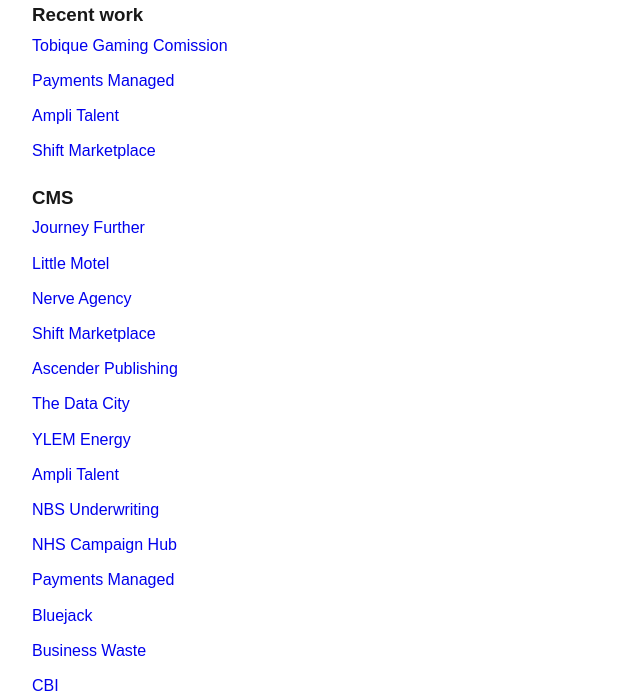
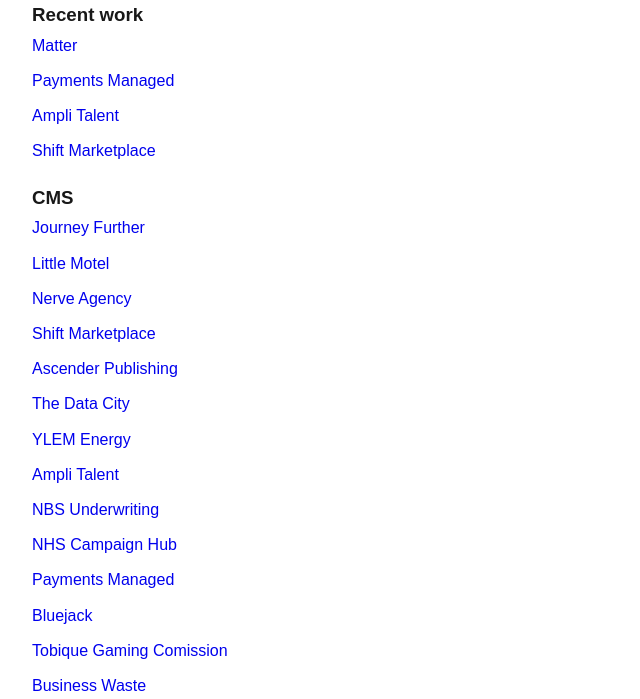
Before and after one commit to notepadwebdev/notepadwebdev.github.io, a plain HTML site: page index.html in a window 1280 px wide. Shown: the part 441-1140 px from the top of the page, without its empty margins (0-640 px from the left). Drawn offline with Linux system fonts and the light colour scheme; no server answers.

Commit message:
New work link.

```diff
--- a/index.html
+++ b/index.html
@@ -119,7 +119,7 @@
                 </header>
                 <h3>Recent work</h3>
                 <ul>
-                    <li><a rel="noreferrer" href="https://thetgc.ca/">Tobique Gaming Comission</a></li>
+                    <li><a rel="noreferrer" href="https://matterb2b.com/">Matter</a></li>
                     <li><a rel="noreferrer" href="https://paymentsmanaged.co.uk/">Payments Managed</a></li>
                     <li><a rel="noreferrer" href="https://amplitalent.com/">Ampli Talent</a></li>
                     <li><a rel="noreferrer" href="https://www.shiftmarketplace.com/">Shift Marketplace</a></li>
@@ -138,8 +138,8 @@
                     <li><a rel="noreferrer" href="https://www.nenc-campaignhub.nhs.uk/">NHS Campaign Hub</a></li>
                     <li><a rel="noreferrer" href="https://paymentsmanaged.co.uk/">Payments Managed</a></li>
                     <li><a rel="noreferrer" href="https://bluejackconnect.com/">Bluejack</a></li>
+                    <li><a rel="noreferrer" href="https://thetgc.ca/">Tobique Gaming Comission</a></li>
                     <li><a rel="noreferrer" href="https://www.businesswaste.co.uk/">Business Waste</a></li>
-                    <li><a rel="noreferrer" href="https://www.cbi.org.uk/">CBI</a></li>
                     <li><a rel="noreferrer" href="https://www.hlk-ip.com/">HLK</a></li>
                     <li><a rel="noreferrer" href="https://www.neilsonfs.com/">Neilson Financial Services</a></li>
                     <li><a rel="noreferrer" href="https://www.galleriesbristol.co.uk/">The Galleries</a></li>
```
